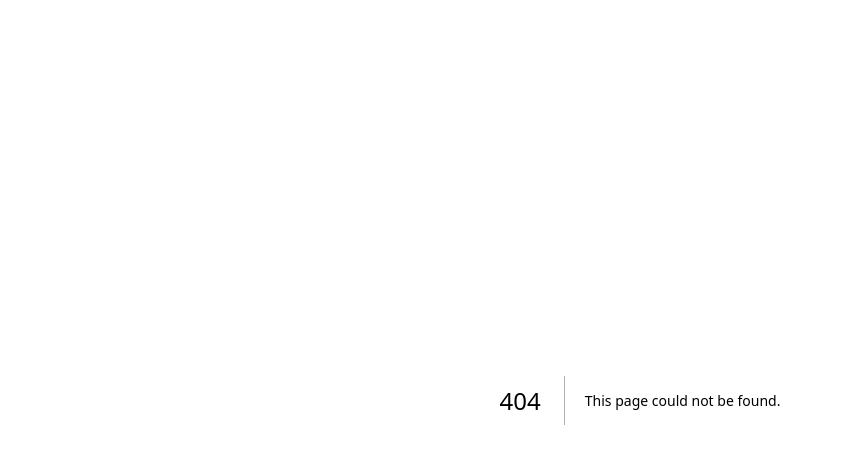
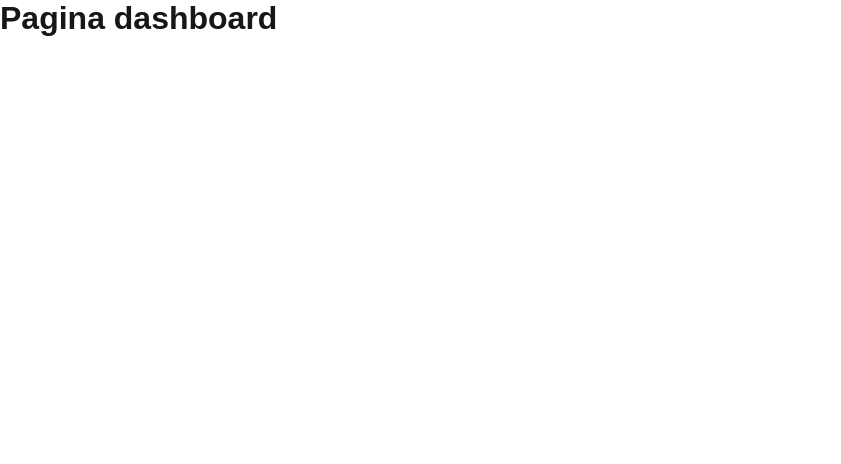
Before and after one commit to Samuel-Jesus/maptools, a Next.js app: page /dashboard in a window 1280 px wide. Before the commit this address had no page. Shown: the top 464 px of the page, without its empty margins (0-841 px from the left). Built offline with nearby package versions, Linux system fonts and the light colour scheme.

Commit message:
Start Project

```diff
--- /dev/null
+++ b/src/app/dashboard/page.tsx
@@ -0,0 +1,3 @@
+export default function page() {
+  return <h1> Pagina dashboard</h1>;
+}
```
